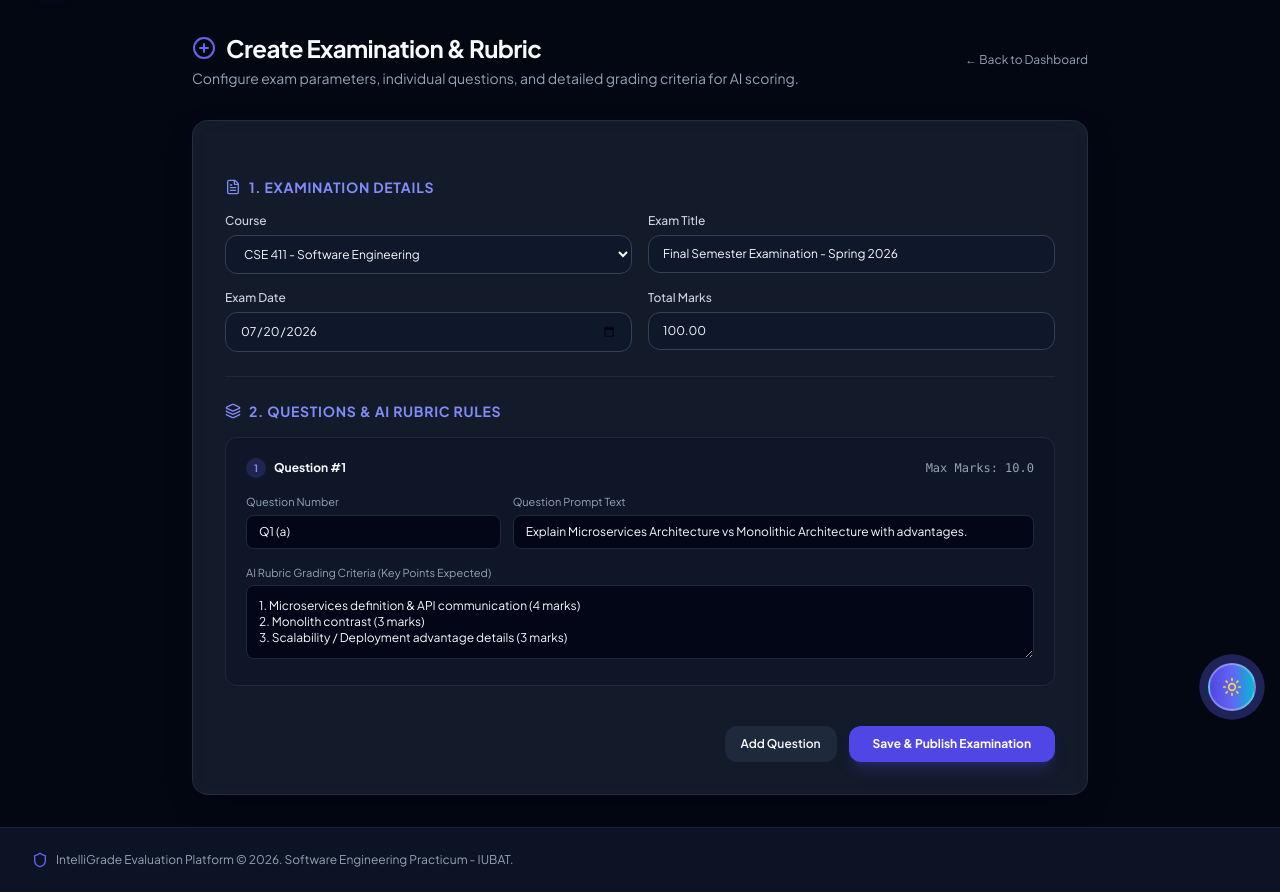
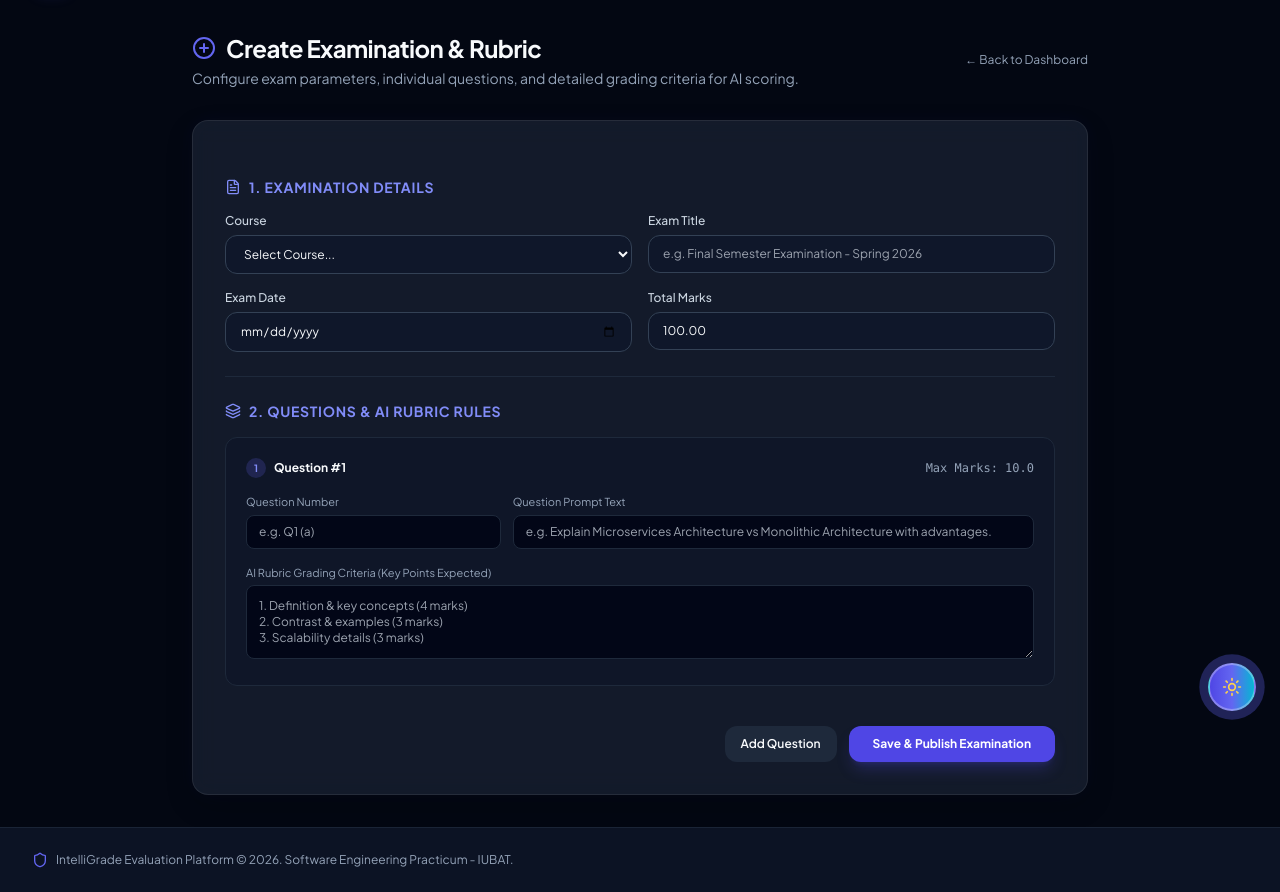
Before and after one commit to hijbullahx/IntelliGrade, a Django app: page /exams/create/ in a window 1280 px wide. Shown: the part 65-957 px from the top of the page. Run offline with Django 5.2, Linux system fonts and the light colour scheme; a user stored in the database is signed in; data comes from the database, SQL or seed files in the repository; both versions use the stored data as it was after the commit; some libraries are stand-ins or nearby versions.

Commit message:
feat: implement templates and view scaffolding for examination creation and script batch uploads

```diff
--- a/mainproject/core/templates/core/exam_create.html
+++ b/mainproject/core/templates/core/exam_create.html
@@ -31,21 +31,24 @@
             <div class="grid grid-cols-1 md:grid-cols-2 gap-4">
                 <div>
                     <label class="block text-xs font-medium theme-text-secondary mb-1.5">Course</label>
-                    <select name="course" class="w-full bg-slate-100 dark:bg-slate-900 border border-slate-300 dark:border-slate-700 rounded-xl px-3.5 py-2.5 text-xs theme-text-primary focus:ring-2 focus:ring-brand-500 outline-none">
+                    <select name="course" required class="w-full bg-slate-100 dark:bg-slate-900 border border-slate-300 dark:border-slate-700 rounded-xl px-3.5 py-2.5 text-xs theme-text-primary focus:ring-2 focus:ring-brand-500 outline-none">
                         <option value="">Select Course...</option>
-                        <option value="1" selected>CSE 411 - Software Engineering</option>
-                        <option value="2">CSE 312 - Database Systems</option>
+                        {% for course in courses %}
+                        <option value="{{ course.id }}">{{ course.code }} - {{ course.title }} ({{ course.department.name }})</option>
+                        {% empty %}
+                        <option value="" disabled>No courses created yet. Please add a course first.</option>
+                        {% endfor %}
                     </select>
                 </div>
 
                 <div>
                     <label class="block text-xs font-medium theme-text-secondary mb-1.5">Exam Title</label>
-                    <input type="text" name="title" value="Final Semester Examination - Spring 2026" class="w-full bg-slate-100 dark:bg-slate-900 border border-slate-300 dark:border-slate-700 rounded-xl px-3.5 py-2.5 text-xs theme-text-primary focus:ring-2 focus:ring-brand-500 outline-none" required>
+                    <input type="text" name="title" placeholder="e.g. Final Semester Examination - Spring 2026" class="w-full bg-slate-100 dark:bg-slate-900 border border-slate-300 dark:border-slate-700 rounded-xl px-3.5 py-2.5 text-xs theme-text-primary focus:ring-2 focus:ring-brand-500 outline-none" required>
                 </div>
 
                 <div>
                     <label class="block text-xs font-medium theme-text-secondary mb-1.5">Exam Date</label>
-                    <input type="date" name="exam_date" value="2026-07-20" class="w-full bg-slate-100 dark:bg-slate-900 border border-slate-300 dark:border-slate-700 rounded-xl px-3.5 py-2.5 text-xs theme-text-primary focus:ring-2 focus:ring-brand-500 outline-none" required>
+                    <input type="date" name="exam_date" class="w-full bg-slate-100 dark:bg-slate-900 border border-slate-300 dark:border-slate-700 rounded-xl px-3.5 py-2.5 text-xs theme-text-primary focus:ring-2 focus:ring-brand-500 outline-none" required>
                 </div>
 
                 <div>
@@ -73,17 +76,17 @@
                 <div class="grid grid-cols-1 md:grid-cols-3 gap-3">
                     <div>
                         <label class="block text-[11px] theme-text-muted mb-1">Question Number</label>
-                        <input type="text" value="Q1 (a)" class="w-full bg-white dark:bg-slate-950 border border-slate-300 dark:border-slate-800 rounded-lg px-3 py-2 text-xs theme-text-primary">
+                        <input type="text" placeholder="e.g. Q1 (a)" class="w-full bg-white dark:bg-slate-950 border border-slate-300 dark:border-slate-800 rounded-lg px-3 py-2 text-xs theme-text-primary">
                     </div>
                     <div class="md:col-span-2">
                         <label class="block text-[11px] theme-text-muted mb-1">Question Prompt Text</label>
-                        <input type="text" value="Explain Microservices Architecture vs Monolithic Architecture with advantages." class="w-full bg-white dark:bg-slate-950 border border-slate-300 dark:border-slate-800 rounded-lg px-3 py-2 text-xs theme-text-primary">
+                        <input type="text" placeholder="e.g. Explain Microservices Architecture vs Monolithic Architecture with advantages." class="w-full bg-white dark:bg-slate-950 border border-slate-300 dark:border-slate-800 rounded-lg px-3 py-2 text-xs theme-text-primary">
                     </div>
                 </div>
 
                 <div>
                     <label class="block text-[11px] theme-text-muted mb-1">AI Rubric Grading Criteria (Key Points Expected)</label>
-                    <textarea rows="3" class="w-full bg-white dark:bg-slate-950 border border-slate-300 dark:border-slate-800 rounded-lg p-3 text-xs theme-text-primary">1. Microservices definition & API communication (4 marks)&#10;2. Monolith contrast (3 marks)&#10;3. Scalability / Deployment advantage details (3 marks)</textarea>
+                    <textarea rows="3" placeholder="1. Definition & key concepts (4 marks)&#10;2. Contrast & examples (3 marks)&#10;3. Scalability details (3 marks)" class="w-full bg-white dark:bg-slate-950 border border-slate-300 dark:border-slate-800 rounded-lg p-3 text-xs theme-text-primary"></textarea>
                 </div>
             </div>
         </div>
--- a/mainproject/core/views.py
+++ b/mainproject/core/views.py
@@ -603,11 +603,37 @@ def dept_head_dashboard(request):
 
 def exam_create(request):
     """Interface to create examinations and define rubrics."""
+    if not request.user.is_authenticated:
+        messages.warning(request, "Please sign in to create examinations.")
+        return redirect('landing_page')
+
     if request.method == 'POST':
-        messages.success(request, "Examination and grading rubric created successfully!")
+        course_id = request.POST.get('course')
+        title = request.POST.get('title', '').strip()
+        exam_date = request.POST.get('exam_date')
+        total_marks = request.POST.get('total_marks', 100.00)
+
+        if not course_id:
+            messages.error(request, "Please select a valid course created in the system.")
+            return redirect('exam_create')
+
+        course = get_object_or_404(Course, id=course_id)
+        exam = Examination.objects.create(
+            course=course,
+            title=title if title else f"Examination for {course.code}",
+            exam_date=exam_date if exam_date else '2026-07-20',
+            total_marks=total_marks,
+            status=Examination.Status.PUBLISHED,
+            created_by=request.user
+        )
+        messages.success(request, f"Examination '{exam.title}' for {course.code} created and published successfully!")
+
+        profile = getattr(request.user, 'profile', None)
+        if (profile and profile.role == Profile.Role.ADMIN) or request.user.is_superuser:
+            return redirect('exams_list')
         return redirect('teacher_dashboard')
 
-    courses = Course.objects.all()
+    courses = Course.objects.select_related('department').all()
     return render(request, 'core/exam_create.html', {'courses': courses})
 
 
```
Also changed, not shown: mainproject/core/templates/core/script_upload.html (+7 -3 lines), mainproject/db.sqlite3.
